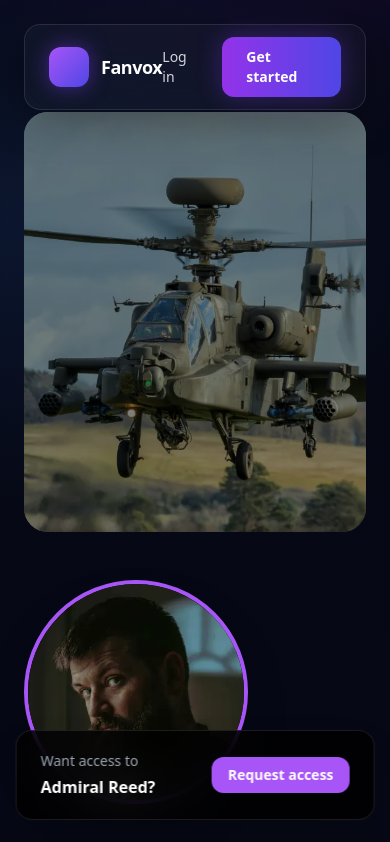
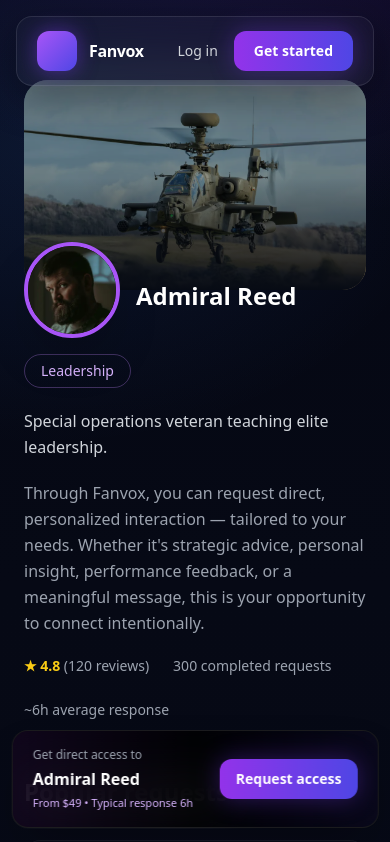
Before and after one commit to rafatorquetti/fanvox-landing, a Next.js app: page /en/creators/admiral-reed in a window 390 px wide. Shown: the top 842 px of the page. Built offline with nearby package versions, Linux system fonts and the light colour scheme.

Commit message:
mobile polish

```diff
--- a/src/app/[locale]/creators/[slug]/page.tsx
+++ b/src/app/[locale]/creators/[slug]/page.tsx
@@ -12,35 +12,17 @@
 function getIndustryRequests(category: string) {
   switch (category) {
     case "Sports":
-      return [
-        "Performance breakdown session",
-        "Mindset & discipline strategy",
-      ];
+      return ["Performance breakdown session", "Mindset & discipline strategy"];
     case "Business":
-      return [
-        "Startup pitch feedback",
-        "Scaling strategy consultation",
-      ];
+      return ["Startup pitch feedback", "Scaling strategy consultation"];
     case "Venture":
-      return [
-        "Fundraising feedback",
-        "Investor mindset session",
-      ];
+      return ["Fundraising feedback", "Investor mindset session"];
     case "Science":
-      return [
-        "Research insight discussion",
-        "Industry career advice",
-      ];
+      return ["Research insight discussion", "Industry career advice"];
     case "Arts":
-      return [
-        "Creative portfolio review",
-        "Storytelling feedback",
-      ];
+      return ["Creative portfolio review", "Storytelling feedback"];
     default:
-      return [
-        "Personalized written response",
-        "Custom advisory session",
-      ];
+      return ["Personalized written response", "Custom advisory session"];
   }
 }
 
@@ -53,23 +35,46 @@
   const industryRequests = getIndustryRequests(creator.category);
 
   return (
-    <main className="mx-auto max-w-6xl px-6 py-28 space-y-24">
+    <main className="mx-auto max-w-6xl px-6 py-20 md:py-28 space-y-14 md:space-y-16">
+      {/* HERO */}
+      <section className="relative">
 
-      {/* HERO */}
-      <section className="relative space-y-12">
-
-        <div className="relative h-[420px] rounded-3xl overflow-hidden">
+        {/* COVER (world) — shorter + discreet on mobile */}
+        <div className="relative h-[210px] sm:h-[300px] md:h-[420px] rounded-3xl overflow-hidden">
           <img
             src={creator.cover}
             alt={creator.name}
             className="h-full w-full object-cover"
           />
-          <div className="absolute inset-0 bg-black/50" />
+
+          {/* subtle dark overlay */}
+          <div className="absolute inset-0 bg-black/45" />
+
+          {/* mobile fade so world feels “discreet” */}
+          <div className="absolute inset-x-0 bottom-0 h-28 bg-gradient-to-b from-transparent to-[#070B14]" />
+
+          {/* NAME — inside world, bottom; pushed right so it never sits behind avatar */}
+          <div className="absolute bottom-2 sm:bottom-4 md:bottom-8 left-0 right-0 px-6">
+            <div
+              className="
+              hidden md:block pl-[260px]
+              "
+            >
+              <h1 className="text-3xl sm:text-4xl md:text-5xl font-bold text-white leading-tight">
+                {creator.name}
+              </h1>
+            </div>
+          </div>
         </div>
 
-        <div className="relative -mt-32 flex flex-col md:flex-row gap-10">
+        {/* AVATAR — overlaps world by ~50% (mobile-first), “touching” left edge */}
+        <div className="absolute left-0 sm:left-2 md:left-4 bottom-0 translate-y-1/2 z-20">
 
-          <div className="relative h-56 w-56 rounded-full overflow-hidden border-4 border-purple-500 bg-black shadow-2xl">
+{/* avatar + mobile name wrapper */}
+
+<div className="relative flex items-center">
+{/* AVATAR */}
+<div className="h-24 w-24 sm:h-36 sm:w-36 md:h-56 md:w-56 rounded-full overflow-hidden border-4 border-purple-500 bg-black shadow-2xl">
   <img
     src={creator.avatar}
     alt={creator.name}
@@ -77,30 +82,54 @@
   />
 </div>
 
-          <div className="space-y-6">
-
-            <h1 className="text-4xl md:text-5xl font-bold text-white">
+{/* MOBILE NAME — PIXEL LOCKED */}
+<h1
+  className="
+    md:hidden
+    ml-4
+    text-2xl
+    font-bold
+    text-white
+    leading-tight
+    relative
+    top-[6px]
+  "
+>
   {creator.name}
 </h1>
-
+</div> </div>
+      </section>
+      {/* BELOW HERO — category + bio immediately under the “divider” (no empty rectangle) */}
+      <section
+        className="
+          pt-2
+          pl-0
+          sm:pt-2
+          sm:pl-[170px]
+          md:pl-[260px]
+          space-y-5
+        "
+      >
+        {/* CATEGORY */}
         <span className="inline-block rounded-full border border-purple-400/30 px-4 py-1.5 text-sm text-purple-300">
           {creator.category}
         </span>
 
-            <p className="text-lg text-gray-300 max-w-2xl leading-relaxed">
+        {/* SHORT BIO (no ellipses needed; keep your data short in creators.ts) */}
+        <p className="text-base sm:text-lg text-gray-300 max-w-2xl leading-relaxed">
           {creator.description}
         </p>
 
-            {/* Extended curated bio */}
+        {/* EXTENDED BIO */}
         <p className="text-gray-400 max-w-2xl leading-relaxed">
           Through Fanvox, you can request direct, personalized interaction —
-              tailored to your needs. Whether it&#39;s strategic advice, personal
-              insight, performance feedback, or a meaningful message,
-              this is your opportunity to connect intentionally.
+          tailored to your needs. Whether it&apos;s strategic advice, personal
+          insight, performance feedback, or a meaningful message, this is your
+          opportunity to connect intentionally.
         </p>
 
         {/* STATS */}
-            <div className="flex flex-wrap gap-8 text-sm text-gray-400">
+        <div className="flex flex-wrap gap-6 sm:gap-8 text-sm text-gray-400">
           <div>
             <span className="text-yellow-400 font-semibold">
               ★ {creator.rating}
@@ -110,16 +139,11 @@
           <div>{creator.interactions} completed requests</div>
           <div>{creator.responseTime} average response</div>
         </div>
-
-          </div>
-        </div>
       </section>
 
       {/* WHAT YOU CAN REQUEST */}
       <section className="space-y-8">
-        <h2 className="text-2xl font-semibold text-white">
-          Popular requests
-        </h2>
+        <h2 className="text-2xl font-semibold text-white">Popular requests</h2>
 
         <div className="grid md:grid-cols-2 gap-6">
           {[
@@ -139,13 +163,10 @@
       </section>
 
       {/* Scarcity */}
-      <div className="text-sm text-purple-400">
-        Limited availability this week.
-      </div>
+      <div className="text-sm text-purple-400">Limited availability this week.</div>
 
       {/* CTA */}
       <StickyAccessCTA creatorName={creator.name} />
-
     </main>
   );
 }
--- a/src/components/Navbar.tsx
+++ b/src/components/Navbar.tsx
@@ -8,12 +8,13 @@
   const locale = (params?.locale as string) || "en";
 
   return (
-    <div className="fixed top-6 left-0 right-0 z-50 flex justify-center px-6">
+    <div className="fixed top-4 md:top-6 left-0 right-0 z-50 flex justify-center px-4 sm:px-6">
       <div
         className="
         w-full max-w-6xl
         flex items-center justify-between
-        px-6 py-3
+        px-5 sm:px-6
+        py-3.5 sm:py-3
         rounded-2xl
         border border-white/10
         bg-white/[0.03]
@@ -32,7 +33,7 @@
           "
           />
 
-          <span className="text-lg font-semibold tracking-tight text-white">
+          <span className="text-base sm:text-lg font-semibold tracking-tight text-white">
             Fanvox
           </span>
         </Link>
@@ -62,7 +63,7 @@
         </div>
 
         {/* RIGHT — ACTIONS */}
-        <div className="flex items-center gap-6">
+        <div className="flex items-center gap-4 sm:gap-6">
           <Link
             href={`/${locale}/login`}
             className="text-sm text-gray-300 hover:text-white transition"
@@ -74,7 +75,8 @@
             href={`/${locale}/signup`}
             className="
               rounded-xl
-              px-6 py-2.5
+              px-5 sm:px-6
+              py-2.5 sm:py-2.5
               text-sm font-semibold text-white
               bg-gradient-to-r from-purple-600 to-indigo-600
               shadow-[0_0_25px_rgba(124,58,237,0.35)]
--- a/src/components/StickyAccessCTA.tsx
+++ b/src/components/StickyAccessCTA.tsx
@@ -6,21 +6,47 @@
 
 export default function StickyAccessCTA({ creatorName }: Props) {
   return (
-    <div className="fixed bottom-6 left-1/2 z-50 w-[92%] max-w-xl -translate-x-1/2">
-      <div className="relative overflow-hidden rounded-2xl border border-white/10 bg-black/80 backdrop-blur-xl px-6 py-5 shadow-2xl">
-        {/* 🚫 NO FILL IMAGES ANYWHERE HERE */}
+    <div className="fixed bottom-4 sm:bottom-6 left-1/2 z-50 w-[94%] max-w-xl -translate-x-1/2">
+      <div className="relative overflow-hidden rounded-2xl border border-white/10 bg-black/80 backdrop-blur-xl px-5 sm:px-6 py-4 sm:py-5 shadow-2xl">
 
-        <div className="flex items-center justify-between gap-4">
-          <div className="space-y-1">
-            <p className="text-sm text-gray-400">
-              Want access to
+        {/* subtle glow */}
+        <div className="pointer-events-none absolute inset-0 bg-gradient-to-r from-purple-600/10 via-transparent to-indigo-600/10" />
+
+        <div className="relative flex items-center justify-between gap-4">
+
+          {/* LEFT — intent stack */}
+          <div className="space-y-1.5">
+            <p className="text-xs sm:text-sm text-gray-400">
+              Get direct access to
             </p>
-            <p className="text-base font-semibold text-white">
-              {creatorName}?
+
+            <p className="text-base sm:text-lg font-semibold text-white leading-tight">
+              {creatorName}
+            </p>
+
+            {/* 🔥 high-ROI trust line */}
+            <p className="text-[11px] sm:text-xs text-purple-300">
+              From $49 • Typical response 6h
             </p>
           </div>
 
-          <button className="rounded-xl bg-purple-500 px-4 py-2 text-sm font-semibold text-white hover:bg-purple-400 transition">
+          {/* RIGHT — primary action */}
+          <button
+            className="
+              relative
+              rounded-xl
+              px-4 sm:px-5
+              py-2.5
+              text-sm font-semibold text-white
+              bg-gradient-to-r from-purple-600 to-indigo-600
+              shadow-[0_0_25px_rgba(124,58,237,0.35)]
+              hover:shadow-[0_0_40px_rgba(124,58,237,0.6)]
+              hover:scale-[1.03]
+              active:scale-[0.98]
+              transition-all duration-200
+              whitespace-nowrap
+            "
+          >
             Request access
           </button>
         </div>
--- a/src/lib/creators.ts
+++ b/src/lib/creators.ts
@@ -4,7 +4,6 @@
   category: string;
   description: string;
 
-  // ✅ canonical fields
   avatar: string;
   cover: string;
 
@@ -46,66 +45,309 @@
 
 export const creators: Creator[] = [
   /* ================= SPORTS ================= */
-  buildCreator("marcus-johnson","Marcus Johnson","Sports","Former NBA champion mentoring elite performance.",4.9,312,880,"~4h","Available today",true),
-  buildCreator("elena-kovacs","Elena Kovacs","Sports","Olympic swimmer teaching mental toughness.",4.8,201,640,"~6h","Limited spots"),
-  buildCreator("tyrell-brooks","Tyrell Brooks","Sports","Former NFL receiver coaching speed and separation.",4.9,420,1200,"~3h","Available today",true),
-  buildCreator("isabella-rocha","Isabella Rocha","Sports","Fight-performance coach building discipline and grit."),
-  buildCreator("chen-hao","Chen Hao","Sports","Table tennis legend teaching precision and focus.",4.9,355,940),
-  buildCreator("keisha-morgan","Keisha Morgan","Sports","Sprint coach developing explosive starts.",4.8,176,460),
-  buildCreator("javier-ruiz","Javier Ruiz","Sports","Boxing trainer refining timing and power.",4.8,212,520),
-  buildCreator("priya-desai","Priya Desai","Sports","Sports psychologist building pressure-proof confidence.",4.9,248,610),
-  buildCreator("luca-bianchi","Luca Bianchi","Sports","Pro cycling coach building endurance, tactics, and race-day strategy."),
+  buildCreator(
+    "marcus-johnson",
+    "Marcus Johnson",
+    "Sports",
+    "Former NBA champion mentoring elite performance.",
+    4.9,312,880,"~4h","Available today",true
+  ),
+
+  buildCreator(
+    "elena-kovacs",
+    "Elena Kovacs",
+    "Sports",
+    "Olympic swimmer teaching mental toughness.",
+    4.8,201,640,"~6h","Limited spots"
+  ),
+
+  buildCreator(
+    "tyrell-brooks",
+    "Tyrell Brooks",
+    "Sports",
+    "Former NFL receiver coaching speed and separation.",
+    4.9,420,1200,"~3h","Available today",true
+  ),
+
+  buildCreator(
+    "isabella-rocha",
+    "Isabella Rocha",
+    "Sports",
+    "Fight-performance coach building discipline and grit."
+  ),
+
+  buildCreator(
+    "chen-hao",
+    "Chen Hao",
+    "Sports",
+    "Table tennis legend teaching precision and focus.",
+    4.9,355,940
+  ),
+
+  buildCreator(
+    "keisha-morgan",
+    "Keisha Morgan",
+    "Sports",
+    "Sprint coach developing explosive starts.",
+    4.8,176,460
+  ),
+
+  buildCreator(
+    "javier-ruiz",
+    "Javier Ruiz",
+    "Sports",
+    "Boxing trainer refining timing and power.",
+    4.8,212,520
+  ),
+
+  buildCreator(
+    "priya-desai",
+    "Priya Desai",
+    "Sports",
+    "Sports psychologist building pressure-proof confidence.",
+    4.9,248,610
+  ),
+
+  buildCreator(
+    "luca-bianchi",
+    "Luca Bianchi",
+    "Sports",
+    "Pro cycling coach building endurance and race strategy."
+  ),
 
   /* ================= BUSINESS ================= */
-  buildCreator("oliver-grant","Oliver Grant","Business","IPO architect mentoring CEOs and boards.",5,401,1500,"~2h","Limited spots",true),
-  buildCreator("darius-cole","Darius Cole","Business","Fortune 500 exec coaching elite teams.",4.9,260,620,"~6h","Limited spots"),
-  buildCreator("mei-tan","Mei Tan","Business","Product leader specializing in hyper-growth."),
-  buildCreator("gabriel-costa","Gabriel Costa","Business","Operator helping founders scale operations."),
+  buildCreator(
+    "oliver-grant",
+    "Oliver Grant",
+    "Business",
+    "IPO architect mentoring CEOs and boards.",
+    5,401,1500,"~2h","Limited spots",true
+  ),
+
+  buildCreator(
+    "darius-cole",
+    "Darius Cole",
+    "Business",
+    "Fortune 500 exec coaching elite teams.",
+    4.9,260,620,"~6h","Limited spots"
+  ),
+
+  buildCreator(
+    "mei-tan",
+    "Mei Tan",
+    "Business",
+    "Product leader specializing in hyper-growth."
+  ),
+
+  buildCreator(
+    "gabriel-costa",
+    "Gabriel Costa",
+    "Business",
+    "Operator helping founders scale operations."
+  ),
 
   /* ================= VENTURE ================= */
-  buildCreator("helena-fischer","Helena Fischer","Venture","Billion-dollar VC backing category leaders.",5,441,1380,"~2h","Limited spots",true),
-  buildCreator("nora-klein","Nora Klein","Venture","Investor focused on fundraising strategy."),
+  buildCreator(
+    "helena-fischer",
+    "Helena Fischer",
+    "Venture",
+    "Billion-dollar VC backing category leaders.",
+    5,441,1380,"~2h","Limited spots",true
+  ),
+
+  buildCreator(
+    "nora-klein",
+    "Nora Klein",
+    "Venture",
+    "Investor focused on fundraising strategy."
+  ),
 
   /* ================= FINANCE ================= */
-  buildCreator("ethan-wright","Ethan Wright","Finance","Hedge fund operator decoding market behavior.",4.9,310,860),
-  buildCreator("omar-hassan","Omar Hassan","Finance","Macro strategist interpreting global trends."),
-  buildCreator("amara-okoye","Amara Okoye","Finance","Macro strategist decoding global markets.",4.8,142,360),
+  buildCreator(
+    "ethan-wright",
+    "Ethan Wright",
+    "Finance",
+    "Hedge fund operator decoding market behavior.",
+    4.9,310,860
+  ),
+
+  buildCreator(
+    "omar-hassan",
+    "Omar Hassan",
+    "Finance",
+    "Macro strategist interpreting global trends."
+  ),
+
+  buildCreator(
+    "amara-okoye",
+    "Amara Okoye",
+    "Finance",
+    "Global macro analyst focused on emerging markets.",
+    4.8,142,360
+  ),
 
   /* ================= SCIENCE ================= */
-  buildCreator("aisha-rahman","Dr. Aisha Rahman","Science","AI ethics leader advising responsible innovation.",4.9,221,610),
-  buildCreator("kenji-watanabe","Kenji Watanabe","Science","Robotics professor shaping automation.",4.8,165,350),
-  buildCreator("liang-zhou","Liang Zhou","Science","Quantum researcher exploring future computing."),
-  buildCreator("sarah-mccall","Sarah McCall","Science","Neuroscientist studying peak cognition."),
-  buildCreator("david-stein","David Stein","Science","Biotech founder advancing longevity research."),
-  buildCreator("maya-patel","Maya Patel","Science","Medical innovator transforming patient care."),
-  buildCreator("lucas-meyer","Lucas Meyer","Science","Climate tech scientist building sustainable futures."),
-  buildCreator("mikhail-volkov","Mikhail Volkov","Science","Robotics engineer breaking down AI and real-world systems."),
+  buildCreator(
+    "aisha-rahman",
+    "Dr. Aisha Rahman",
+    "Science",
+    "AI ethics leader advising responsible innovation.",
+    4.9,221,610
+  ),
+
+  buildCreator(
+    "kenji-watanabe",
+    "Kenji Watanabe",
+    "Science",
+    "Robotics professor shaping real-world automation."
+  ),
+
+  buildCreator(
+    "liang-zhou",
+    "Liang Zhou",
+    "Science",
+    "Quantum researcher exploring future computing."
+  ),
+
+  buildCreator(
+    "sarah-mccall",
+    "Sarah McCall",
+    "Science",
+    "Neuroscientist studying peak cognition."
+  ),
+
+  buildCreator(
+    "david-stein",
+    "David Stein",
+    "Science",
+    "Biotech founder advancing longevity research."
+  ),
+
+  buildCreator(
+    "maya-patel",
+    "Maya Patel",
+    "Science",
+    "Medical innovator transforming patient care."
+  ),
+
+  buildCreator(
+    "lucas-meyer",
+    "Lucas Meyer",
+    "Science",
+    "Climate tech scientist building sustainable futures."
+  ),
+
+  buildCreator(
+    "mikhail-volkov",
+    "Mikhail Volkov",
+    "Science",
+    "Robotics engineer breaking down AI systems."
+  ),
 
   /* ================= ARTS ================= */
-  buildCreator("alina-petrova","Alina Petrova","Arts","Contemporary artist mentoring creators."),
-  buildCreator("mateo-ibarra","Mateo Ibarra","Arts","Award-winning film director teaching cinematic storytelling.",4.9,203,480),
-  buildCreator("ana-luiza-santos","Ana Luiza Santos","Arts","Vocal coach helping artists build range, control, and stage confidence."),
+  buildCreator(
+    "alina-petrova",
+    "Alina Petrova",
+    "Arts",
+    "Contemporary artist mentoring modern creators."
+  ),
+
+  buildCreator(
+    "mateo-ibarra",
+    "Mateo Ibarra",
+    "Arts",
+    "Award-winning film director teaching storytelling.",
+    4.9,203,480
+  ),
+
+  buildCreator(
+    "ana-luiza-santos",
+    "Ana Luiza Santos",
+    "Arts",
+    "Vocal coach helping artists build range and control."
+  ),
 
   /* ================= ENTERTAINMENT ================= */
-  buildCreator("rico-blaze","Rico Blaze","Entertainment","Stand-up comic with two global specials.",4.7,789,2100,"~3h","Available today",true),
-  buildCreator("nina-hart","Nina Hart","Entertainment","Hit songwriter crafting unforgettable hooks."),
+  buildCreator(
+    "rico-blaze",
+    "Rico Blaze",
+    "Entertainment",
+    "Stand-up comic with two global specials.",
+    4.7,789,2100,"~3h","Available today",true
+  ),
+
+  buildCreator(
+    "nina-hart",
+    "Nina Hart",
+    "Entertainment",
+    "Hit songwriter crafting unforgettable hooks."
+  ),
 
   /* ================= MEDIA ================= */
-  buildCreator("fatima-alsayeed","Fatima Alsayeed","Media","Investigative journalist covering geopolitics and power."),
-  buildCreator("theo-harrington","Theo Harrington","Media","Former astronaut sharing mission mindset and calm under pressure."),
-  buildCreator("diego-silva","Diego Silva","Media","Film director teaching visual storytelling and pacing."),
+  buildCreator(
+    "fatima-alsayeed",
+    "Fatima Alsayeed",
+    "Media",
+    "Investigative journalist covering geopolitics."
+  ),
+
+  buildCreator(
+    "theo-harrington",
+    "Theo Harrington",
+    "Media",
+    "Former astronaut sharing mission mindset."
+  ),
+
+  buildCreator(
+    "diego-silva",
+    "Diego Silva",
+    "Media",
+    "Film director teaching visual storytelling."
+  ),
 
   /* ================= LIFESTYLE ================= */
-  buildCreator("sienna-blake","Sienna Blake","Lifestyle","Creative director shaping global brands."),
-  buildCreator("hana-sato","Hana Sato","Lifestyle","Japanese chef teaching knife skills, umami, and home omakase."),
+  buildCreator(
+    "sienna-blake",
+    "Sienna Blake",
+    "Lifestyle",
+    "Creative director shaping global brands."
+  ),
+
+  buildCreator(
+    "hana-sato",
+    "Hana Sato",
+    "Lifestyle",
+    "Japanese chef teaching knife mastery and umami."
+  ),
 
   /* ================= LEADERSHIP ================= */
-  buildCreator("admiral-reed","Admiral Reed","Leadership","Special operations veteran teaching elite leadership."),
-  buildCreator("naomi-adebayo","Naomi Adebayo","Leadership","Negotiation specialist shaping billion-dollar deals."),
+  buildCreator(
+    "admiral-reed",
+    "Admiral Reed",
+    "Leadership",
+    "Special operations veteran teaching elite leadership."
+  ),
+
+  buildCreator(
+    "naomi-adebayo",
+    "Naomi Adebayo",
+    "Leadership",
+    "Negotiation specialist shaping billion-dollar deals."
+  ),
 
   /* ================= POLITICS ================= */
-  buildCreator("zara-haddad","Zara Haddad","Politics","Policy strategist advising world leaders."),
+  buildCreator(
+    "zara-haddad",
+    "Zara Haddad",
+    "Politics",
+    "Policy strategist advising world leaders."
+  ),
 
   /* ================= EDUCATION ================= */
-  buildCreator("chloe-laurent","Chloe Laurent","Education","Executive presence coach for high-stakes careers."),
+  buildCreator(
+    "chloe-laurent",
+    "Chloe Laurent",
+    "Education",
+    "Executive presence coach for high-stakes careers."
+  ),
 ];
```
Also changed, not shown: src/components/CreatorCard.tsx (+21 -6 lines), src/components/RequestAccessModal.tsx (added, +109 -0 lines). Lines whose indentation alone changed are shown as unchanged.
